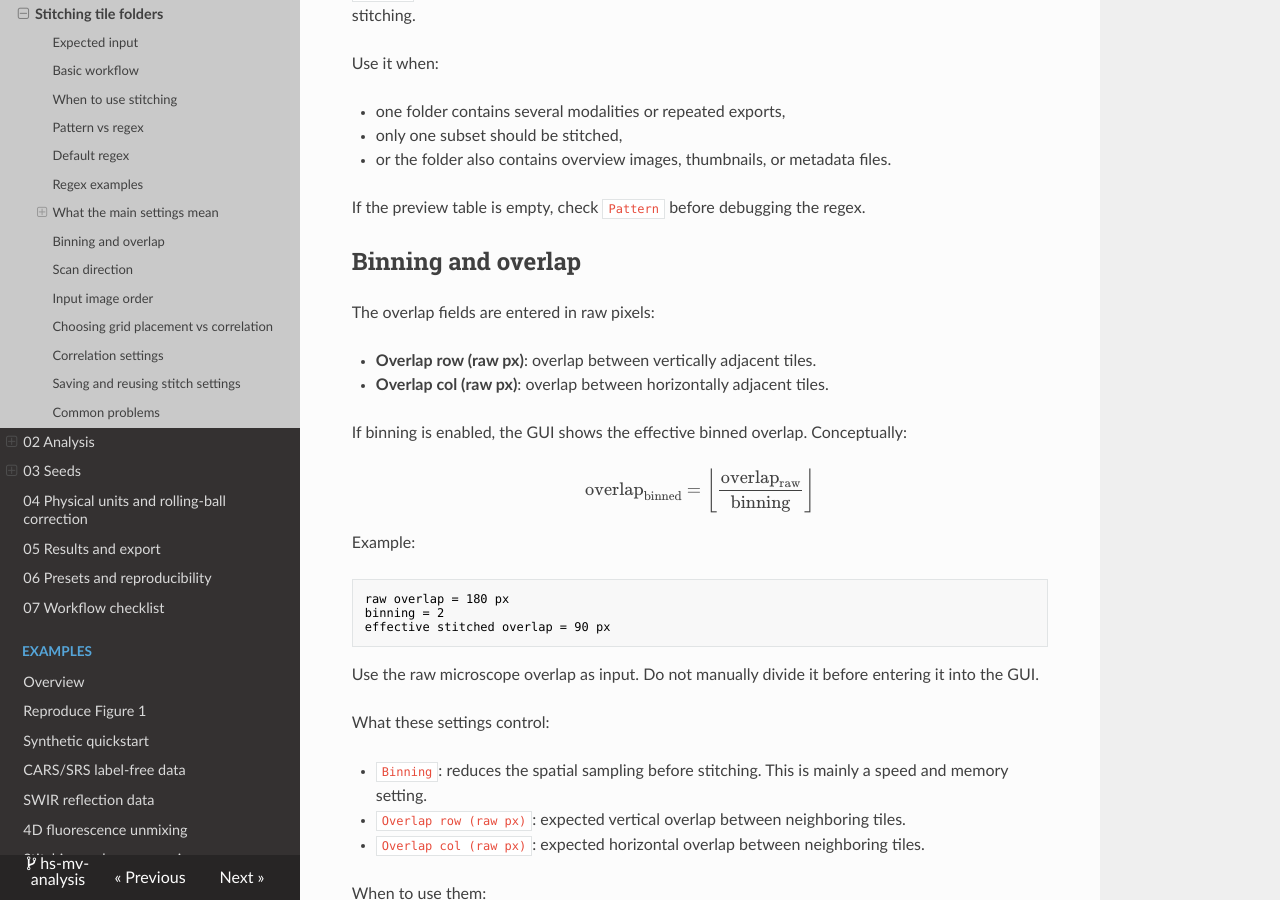
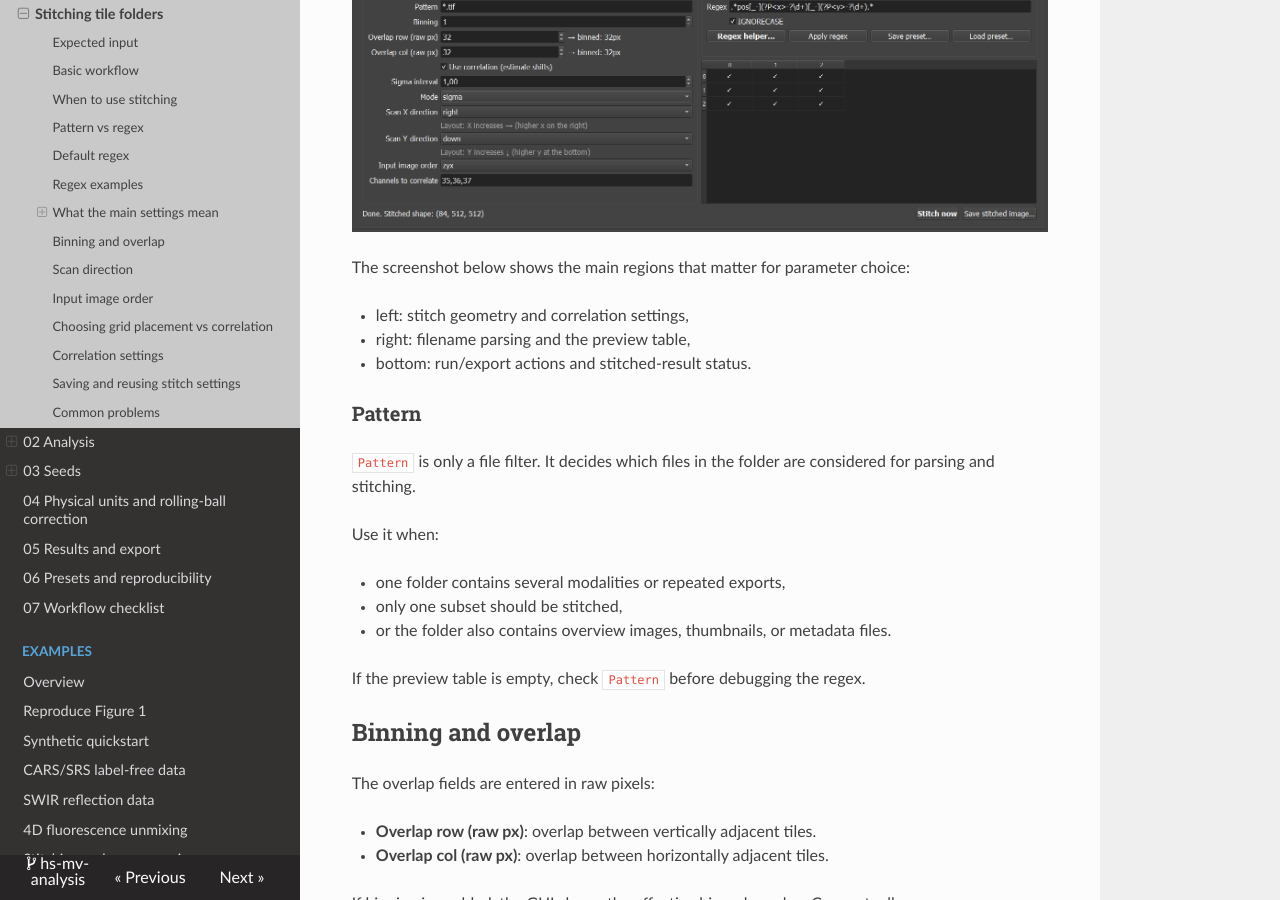
Before and after one commit to manuel-kunisch/hs_crs_analysis_gui, an MkDocs documentation site: the page built from docs/tutorials/01b_stitching_tile_folders.md, in a window 1280 px wide and 900 px high, scrolled down 3255 px. Built offline with MkDocs 1.6.1, drawn with Linux system fonts in a browser that asks for light colours; nearby versions of some CDN libraries.

Commit message:
📜 Docs: Update stitching tile folders and README documentation
- Added a screenshot to the stitching tile folders documentation to illustrate key parameter regions.
- Clarified descriptions of the main settings in the stitching tile folders documentation.
- Removed outdated links and sections from the README to streamline content.

```diff
--- a/docs/tutorials/01b_stitching_tile_folders.md
+++ b/docs/tutorials/01b_stitching_tile_folders.md
@@ -131,6 +131,14 @@ Use **IGNORECASE** when filename capitalization is inconsistent.
 > GIF placeholder: use the regex helper and show the preview table updating.
 
 ## What the main settings mean
+
+![Stitch manager overview](../assets/images/stitch_manager.png)
+
+The screenshot below shows the main regions that matter for parameter choice:
+
+- left: stitch geometry and correlation settings,
+- right: filename parsing and the preview table,
+- bottom: run/export actions and stitched-result status.
 
 ### Pattern
 
```
Also changed, not shown: README.md (+0 -8 lines), docs/assets/images/stitch_manager.png (added).
